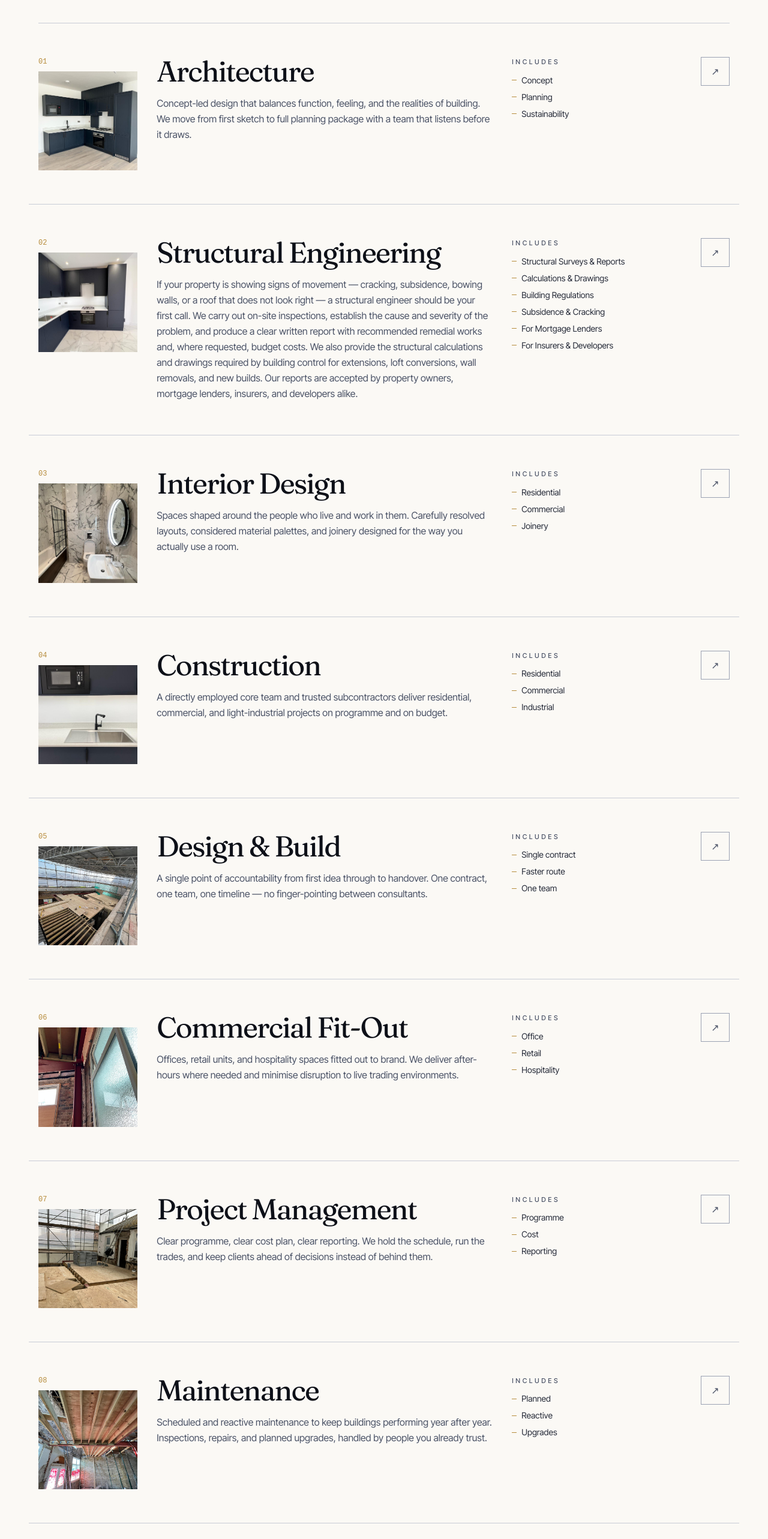
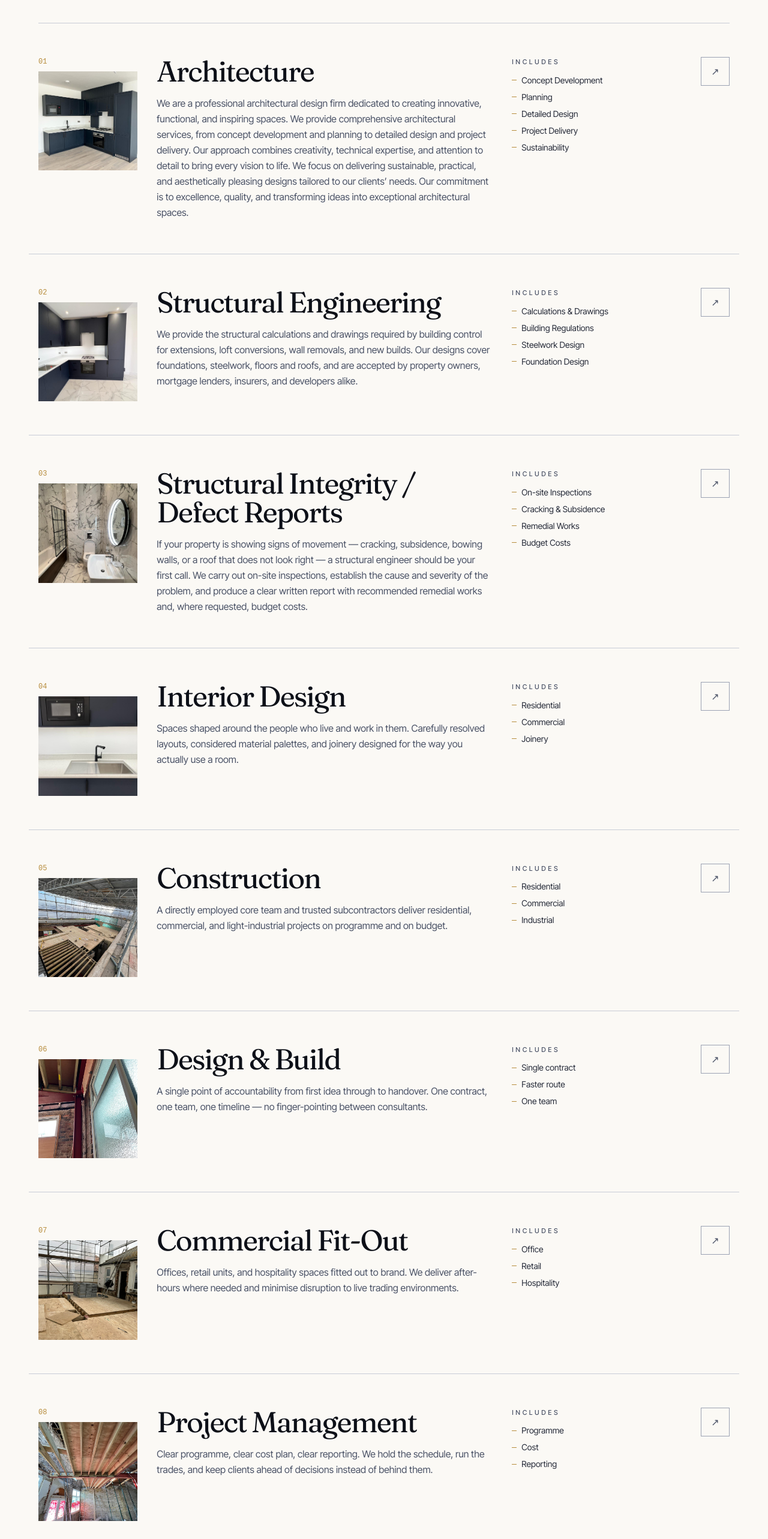
Before and after one commit to UsmanAhmed0001/Southshore-projects, a React (Vite) app: page /services in a window 1280 px wide. Shown: the part 1040-3606 px from the top of the page at 60% size. Built offline with nearby package versions, Linux system fonts and the light colour scheme.

Commit message:
Update service descriptions, add defect reports

```diff
--- a/src/data/services.js
+++ b/src/data/services.js
@@ -7,20 +7,28 @@ export const services = [
     number: '01',
     title: 'Architecture',
     summary:
-      'Concept-led design that balances function, feeling, and the realities of building. We move from first sketch to full planning package with a team that listens before it draws.',
-    keywords: ['Concept', 'Planning', 'Sustainability']
+      'We are a professional architectural design firm dedicated to creating innovative, functional, and inspiring spaces. We provide comprehensive architectural services, from concept development and planning to detailed design and project delivery. Our approach combines creativity, technical expertise, and attention to detail to bring every vision to life. We focus on delivering sustainable, practical, and aesthetically pleasing designs tailored to our clients’ needs. Our commitment is to excellence, quality, and transforming ideas into exceptional architectural spaces.',
+    keywords: ['Concept Development', 'Planning', 'Detailed Design', 'Project Delivery', 'Sustainability']
   },
   {
     id: 'structural-engineering',
     number: '02',
     title: 'Structural Engineering',
     summary:
-      'If your property is showing signs of movement — cracking, subsidence, bowing walls, or a roof that does not look right — a structural engineer should be your first call. We carry out on-site inspections, establish the cause and severity of the problem, and produce a clear written report with recommended remedial works and, where requested, budget costs. We also provide the structural calculations and drawings required by building control for extensions, loft conversions, wall removals, and new builds. Our reports are accepted by property owners, mortgage lenders, insurers, and developers alike.',
-    keywords: ['Structural Surveys & Reports', 'Calculations & Drawings', 'Building Regulations', 'Subsidence & Cracking', 'For Mortgage Lenders', 'For Insurers & Developers']
+      'We provide the structural calculations and drawings required by building control for extensions, loft conversions, wall removals, and new builds. Our designs cover foundations, steelwork, floors and roofs, and are accepted by property owners, mortgage lenders, insurers, and developers alike.',
+    keywords: ['Calculations & Drawings', 'Building Regulations', 'Steelwork Design', 'Foundation Design']
+  },
+  {
+    id: 'structural-defect-reports',
+    number: '03',
+    title: 'Structural Integrity / Defect Reports',
+    summary:
+      'If your property is showing signs of movement — cracking, subsidence, bowing walls, or a roof that does not look right — a structural engineer should be your first call. We carry out on-site inspections, establish the cause and severity of the problem, and produce a clear written report with recommended remedial works and, where requested, budget costs.',
+    keywords: ['On-site Inspections', 'Cracking & Subsidence', 'Remedial Works', 'Budget Costs']
   },
   {
     id: 'interior-design',
-    number: '03',
+    number: '04',
     title: 'Interior Design',
     summary:
       'Spaces shaped around the people who live and work in them. Carefully resolved layouts, considered material palettes, and joinery designed for the way you actually use a room.',
@@ -28,7 +36,7 @@ export const services = [
   },
   {
     id: 'construction',
-    number: '04',
+    number: '05',
     title: 'Construction',
     summary:
       'A directly employed core team and trusted subcontractors deliver residential, commercial, and light-industrial projects on programme and on budget.',
@@ -36,7 +44,7 @@ export const services = [
   },
   {
     id: 'design-and-build',
-    number: '05',
+    number: '06',
     title: 'Design & Build',
     summary:
       'A single point of accountability from first idea through to handover. One contract, one team, one timeline — no finger-pointing between consultants.',
@@ -44,7 +52,7 @@ export const services = [
   },
   {
     id: 'commercial-fit-out',
-    number: '06',
+    number: '07',
     title: 'Commercial Fit-Out',
     summary:
       'Offices, retail units, and hospitality spaces fitted out to brand. We deliver after-hours where needed and minimise disruption to live trading environments.',
@@ -52,18 +60,10 @@ export const services = [
   },
   {
     id: 'project-management',
-    number: '07',
+    number: '08',
     title: 'Project Management',
     summary:
       'Clear programme, clear cost plan, clear reporting. We hold the schedule, run the trades, and keep clients ahead of decisions instead of behind them.',
     keywords: ['Programme', 'Cost', 'Reporting']
-  },
-  {
-    id: 'maintenance',
-    number: '08',
-    title: 'Maintenance',
-    summary:
-      'Scheduled and reactive maintenance to keep buildings performing year after year. Inspections, repairs, and planned upgrades, handled by people you already trust.',
-    keywords: ['Planned', 'Reactive', 'Upgrades']
   }
 ]
```
